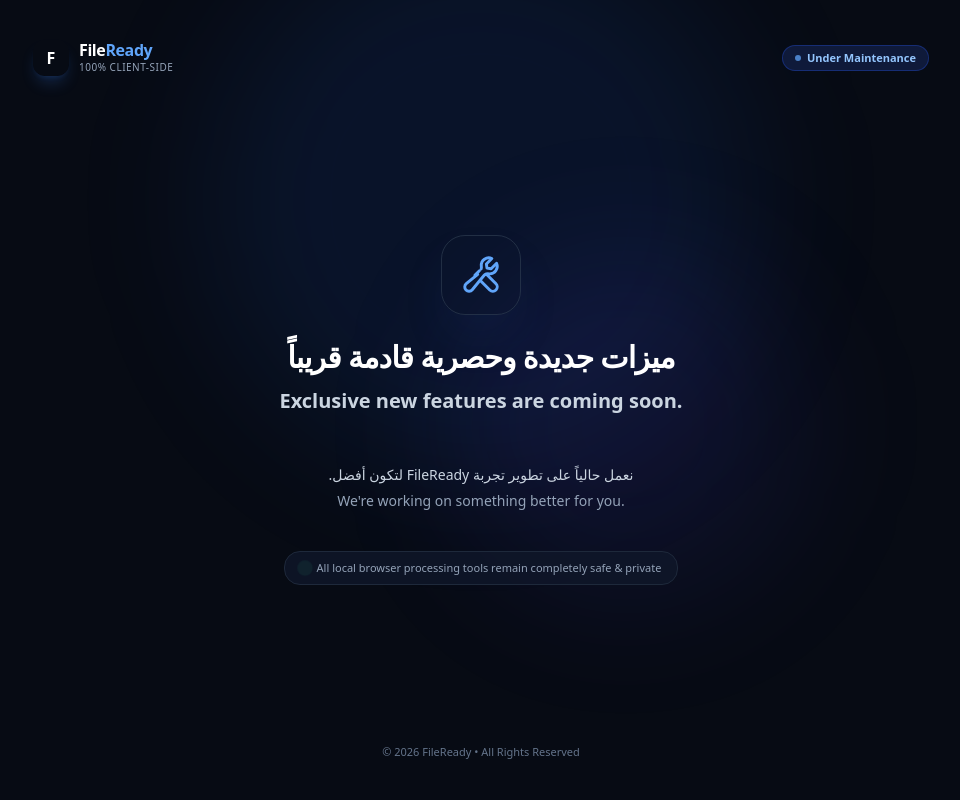
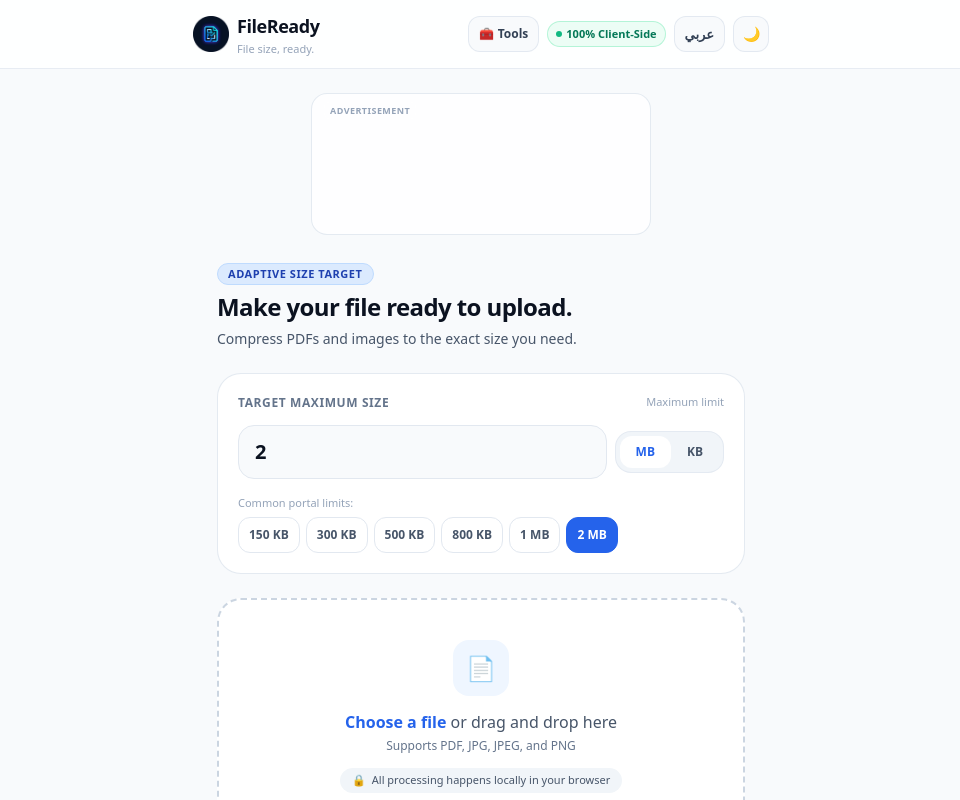
Before and after one commit to yazedalashkar/FileReady, a React (Vite) app: page / in a window 1280 px wide. Shown: the top 800 px of the page, without its empty margins (159-1119 px from the left). Built offline with nearby package versions, Linux system fonts and the light colour scheme.

Commit message:
Ad Edit final

```diff
--- a/src/components/AdBanner.jsx
+++ b/src/components/AdBanner.jsx
@@ -1,70 +1,108 @@
-import React, { useEffect, useRef } from 'react';
+import React, { useState, useEffect, useRef } from 'react';
 import { SITE_CONFIG } from '../config/siteConfig.js';
 import { UI_TRANSLATIONS } from '../data/translations.js';
 
 /**
- * Adsterra Native Banner Component
- * Placed directly below Header on the main page.
+ * Adsterra Native Banner Component (Compact Card & Periodic Rotation)
+ * Sits directly below Header on the main page.
  *
- * Adsterra Official Code:
- * <script async="async" data-cfasync="false" src="https://pl31477883.profitableratecpmnetwork.com/9a9605932a8b9e173e2bc610da3bbe44/invoke.js"></script>
- * <div id="container-9a9605932a8b9e173e2bc610da3bbe44"></div>
+ * Configured as a compact square / widget (approx 1/4 screen width),
+ * centered, with periodic refresh to rotate to the next ad every 15s.
  */
 export default function AdBanner({ lang = 'en' }) {
   const t = UI_TRANSLATIONS[lang] || UI_TRANSLATIONS.en;
   const adConfig = SITE_CONFIG.ads || {};
   const adWrapperRef = useRef(null);
+  const [isPaused, setIsPaused] = useState(false);
+  const isPausedRef = useRef(false);
+
+  // Keep ref in sync for interval callbacks
+  useEffect(() => {
+    isPausedRef.current = isPaused;
+  }, [isPaused]);
 
   // If ads are globally disabled in config, do not render
   if (adConfig.enabled === false) {
     return null;
   }
 
-  useEffect(() => {
+  const CONTAINER_ID =
+    adConfig.adsterra?.containerId ||
+    'container-9a9605932a8b9e173e2bc610da3bbe44';
+  const SCRIPT_URL =
+    adConfig.adsterra?.scriptUrl ||
+    'https://pl31477883.profitableratecpmnetwork.com/9a9605932a8b9e173e2bc610da3bbe44/invoke.js';
+
+  // Loads / refreshes the Adsterra ad inside the container
+  const loadAd = () => {
     const wrapper = adWrapperRef.current;
     if (!wrapper || typeof document === 'undefined') return;
 
-    const SCRIPT_URL =
-      'https://pl31477883.profitableratecpmnetwork.com/9a9605932a8b9e173e2bc610da3bbe44/invoke.js';
+    // Remove any previously appended script tag to allow re-fetching
+    const oldScript = wrapper.querySelector('script');
+    if (oldScript) {
+      oldScript.remove();
+    }
 
-    // Prevent duplicate script injection inside this container
-    const existing = wrapper.querySelector(`script[src="${SCRIPT_URL}"]`);
-    if (existing) return;
+    // Clean previous ad DOM inside the container
+    const container = document.getElementById(CONTAINER_ID);
+    if (container) {
+      container.innerHTML = '';
+    }
 
+    // Append fresh script to invoke the next ad
     const script = document.createElement('script');
     script.async = true;
     script.setAttribute('data-cfasync', 'false');
     script.src = SCRIPT_URL;
 
     wrapper.appendChild(script);
+  };
+
+  useEffect(() => {
+    // Initial load
+    loadAd();
+
+    // Periodic rotation: switch to next ad every 15 seconds (when not hovered)
+    const intervalTime = 15000;
+    const timer = setInterval(() => {
+      if (!isPausedRef.current) {
+        loadAd();
+      }
+    }, intervalTime);
 
     return () => {
-      if (wrapper && script.parentNode === wrapper) {
-        wrapper.removeChild(script);
+      clearInterval(timer);
+      const wrapper = adWrapperRef.current;
+      if (wrapper) {
+        const s = wrapper.querySelector('script');
+        if (s) s.remove();
       }
     };
-  }, []);
+  }, [CONTAINER_ID, SCRIPT_URL]);
 
   return (
     <aside
       aria-label={t.adLabel || 'Advertisement'}
-      className="w-full min-h-[90px] rounded-2xl bg-white/80 dark:bg-slate-900/60 border border-slate-200/90 dark:border-slate-800/80 shadow-2xs overflow-hidden relative transition-colors"
+      onMouseEnter={() => setIsPaused(true)}
+      onMouseLeave={() => setIsPaused(false)}
+      className="w-full max-w-[320px] sm:max-w-[340px] mx-auto min-h-[140px] rounded-2xl bg-white/80 dark:bg-slate-900/60 border border-slate-200/90 dark:border-slate-800/80 shadow-2xs overflow-hidden relative transition-all"
     >
       {/* Small subtle label */}
-      <div className="absolute top-2 start-3.5 z-10 flex items-center gap-1.5 pointer-events-none">
-        <span className="text-[9px] uppercase tracking-wider font-extrabold text-slate-400 dark:text-slate-500">
+      <div className="absolute top-2 start-3 z-10 flex items-center gap-1.5 pointer-events-none">
+        <span className="text-[9px] uppercase tracking-wider font-extrabold text-slate-400 dark:text-slate-500 bg-white/70 dark:bg-slate-900/70 px-1.5 py-0.5 rounded-md">
           {t.adLabel || 'Advertisement'}
         </span>
       </div>
 
-      {/* Adsterra Native Banner Slot */}
+      {/* Adsterra Native Banner Slot — Centered Single Ad Container */}
       <div
         ref={adWrapperRef}
-        className="w-full min-h-[90px] pt-6 pb-2 px-2 flex items-center justify-center overflow-hidden"
+        className="w-full min-h-[140px] pt-6 pb-2 px-2 flex items-center justify-center overflow-hidden [&_img]:max-w-full [&_img]:h-auto [&_img]:rounded-xl [&_a]:no-underline text-center"
       >
         <div
-          id="container-9a9605932a8b9e173e2bc610da3bbe44"
-          className="w-full flex items-center justify-center min-h-[60px]"
+          id={CONTAINER_ID}
+          className="w-full flex items-center justify-center min-h-[100px]"
         />
       </div>
     </aside>
--- a/src/config/siteConfig.js
+++ b/src/config/siteConfig.js
@@ -5,7 +5,7 @@
 export const SITE_CONFIG = {
   // Maintenance mode configuration
   // Set maintenanceMode to true to take the site offline into maintenance mode.
-  maintenanceMode: true,
+  maintenanceMode: false,
 
   maintenance: {
     titleAr: "ميزات جديدة وحصرية قادمة قريباً",
@@ -16,7 +16,7 @@ export const SITE_CONFIG = {
 
   // Advertising configuration
   ads: {
-    enabled: false,
+    enabled: true,
     provider: 'adsterra', // Adsterra Native Banner
     adsterra: {
       containerId: 'container-9a9605932a8b9e173e2bc610da3bbe44',
```
